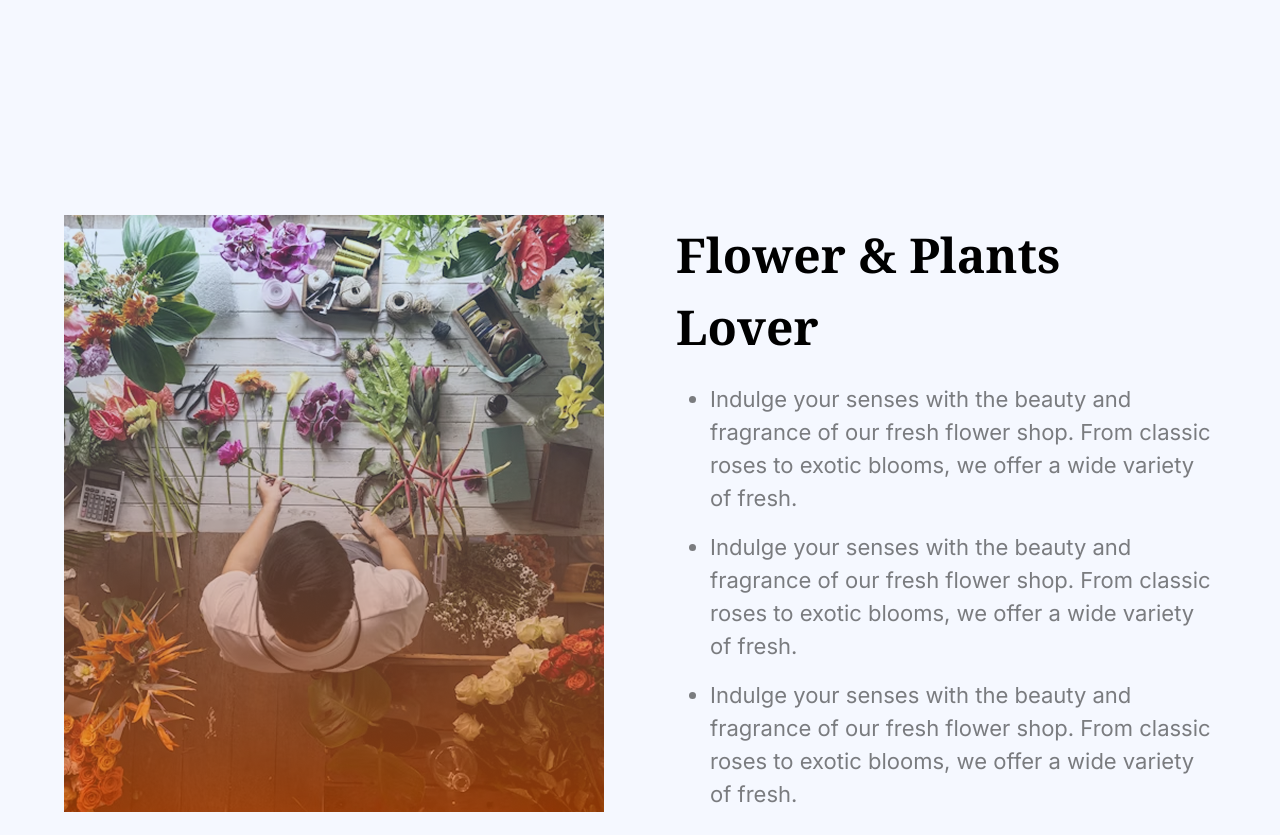
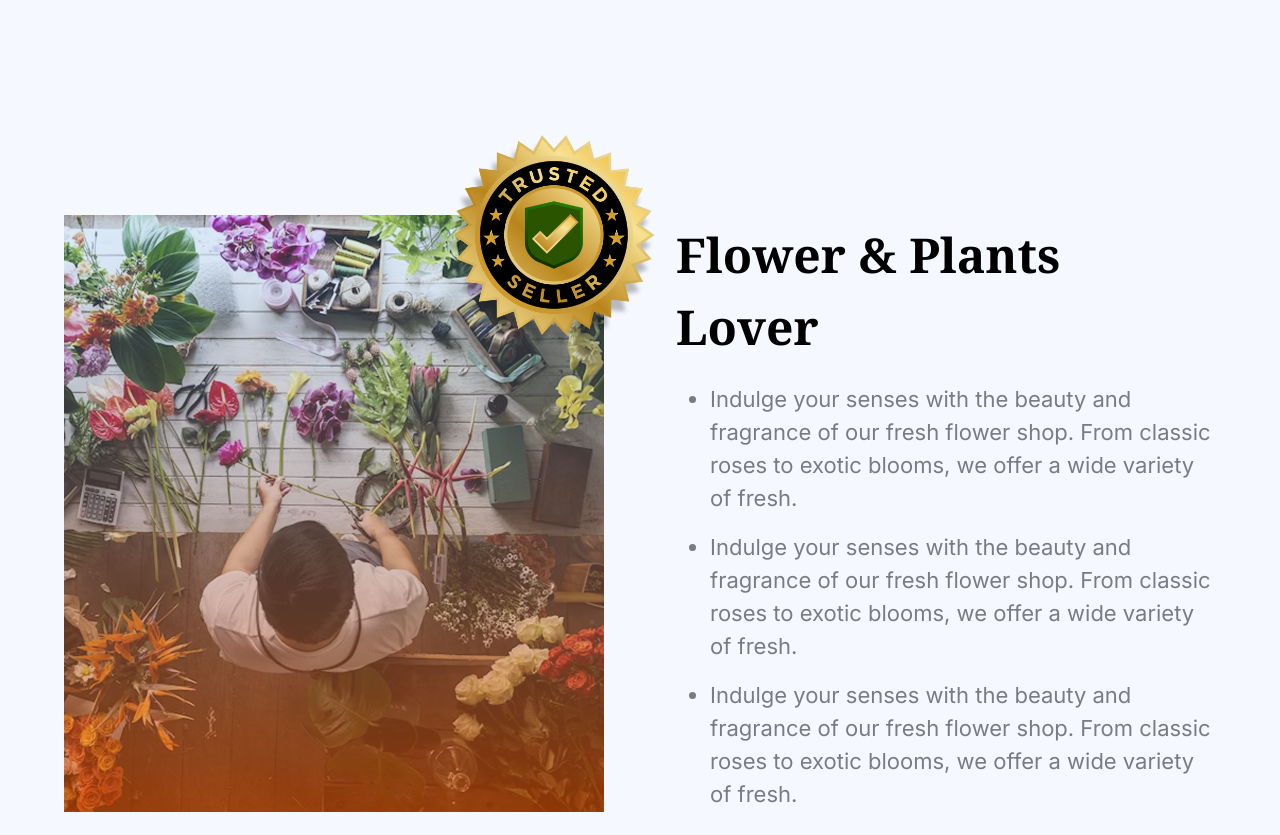
Before and after one commit to samibyte/pha02-responsive-flowers, a plain HTML site: page index.html in a window 1280 px wide. Shown: the part 2053-2888 px from the top of the page. Drawn offline with nearby package versions, Linux system fonts and the light colour scheme.

Commit message:
Add Trusted Plant Lover badge

```diff
--- a/index.html
+++ b/index.html
@@ -151,13 +151,20 @@
 
       <!-- Plants Lover section -->
       <section
-        class="max-w-6xl sm:mx-auto mx-4 mb-36 sm:flex justify-between items-center sm:mb-32"
+        class="max-w-6xl sm:mx-auto mx-4 mb-36 sm:flex gap-15 justify-between items-center sm:mb-32"
       >
-        <img
-          class="mb-5"
-          src="./assets/flower-store.png"
-          alt="flower store top view"
-        />
+        <div class="relative">
+          <img
+            class="mb-5"
+            src="./assets/flower-store.png"
+            alt="flower store top view"
+          />
+          <img
+            class="hidden sm:block drop-shadow-[-4px_10px_2px_rgba(0,0,0,0.25)] w-70 absolute top-[-120px] right-[-90px]"
+            src="./assets/trusted-badge.png"
+            alt="trusted badge"
+          />
+        </div>
         <div class="max-w-[540px]">
           <h2 class="section-title sm:max-w-lg mb-4 sm:mb-5">
             Flower & Plants Lover
@@ -233,6 +240,7 @@
               </div>
             </div>
           </div>
+          <!-- deal card second column container -->
           <div class="col-span-1 sm:col-span-2">
             <div
               class="relative w-full h-full rounded-[14px] overflow-hidden mb-5 flex flex-col justify-center items-center"
```
